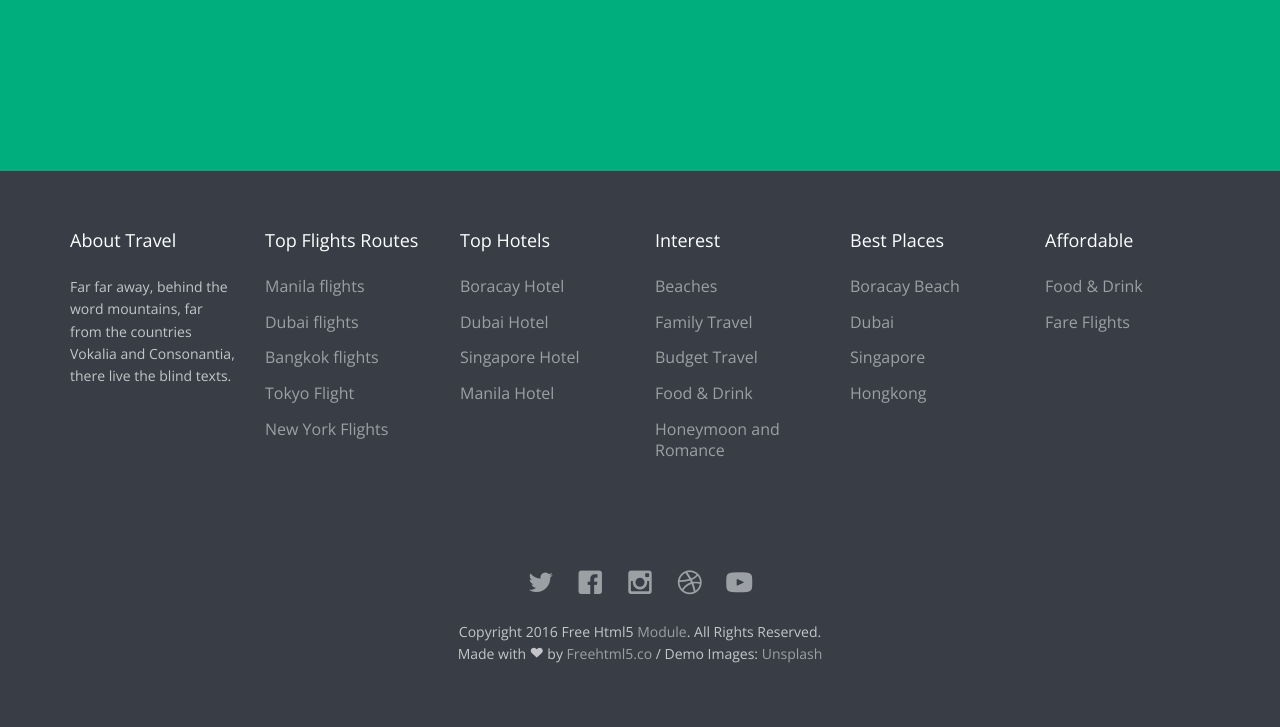
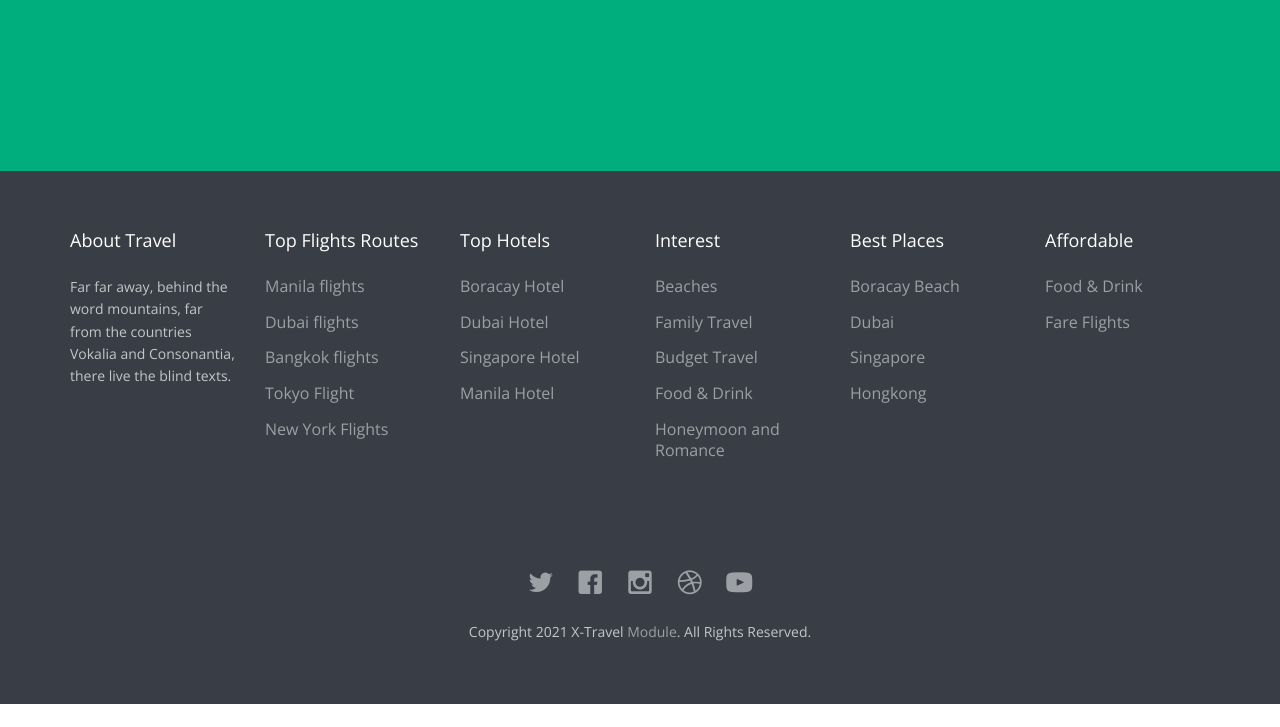
Before and after one commit to victoradesamuel/X-Travel, a plain HTML site: page car.html in a window 1280 px wide. Shown: the part 2794-3521 px from the top of the page. After the commit the page ends 3498 px from the top, so only its background shows below. Drawn offline with nearby package versions, Linux system fonts and the light colour scheme; files whose address does not match are found by name.

Commit message:
updated commit

```diff
--- a/car.html
+++ b/car.html
@@ -524,7 +524,7 @@
 								<a href="#"><i class="icon-dribbble2"></i></a>
 								<a href="#"><i class="icon-youtube"></i></a>
 							</p>
-							<p>Copyright 2016 Free Html5 <a href="#">Module</a>. All Rights Reserved. <br>Made with <i class="icon-heart3"></i> by <a href="http://freehtml5.co/" target="_blank">Freehtml5.co</a> / Demo Images: <a href="https://unsplash.com/" target="_blank">Unsplash</a></p>
+							<p>Copyright 2021 X-Travel <a href="#">Module</a>. All Rights Reserved. </p>
 						</div>
 					</div>
 				</div>
```
Also changed, not shown: blog.html (+1 -1 lines), contact.html (+1 -1 lines), flight.html (+1 -1 lines), hotel.html (+1 -1 lines), index.html (+1 -2 lines), vacation.html (+1 -1 lines).
